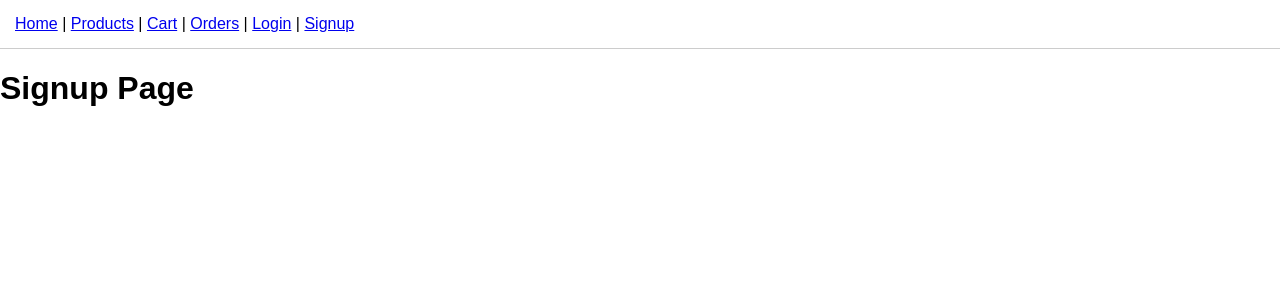
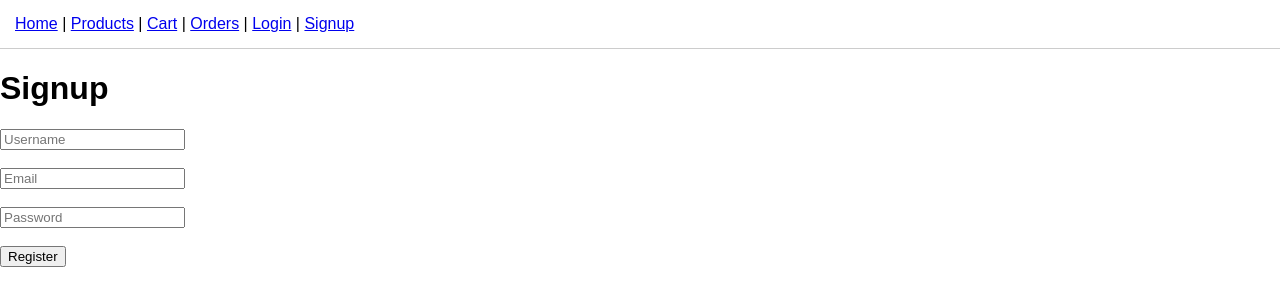
Before and after one commit to jaiganesh2108/Shoply-AI, a React app in the folder frontend/: page /signup in a window 1280 px wide. Shown: the top 306 px of the page. Built offline with nearby package versions, Linux system fonts and the light colour scheme; the HTML template or start-up script is replaced by a standard one.

Commit message:
feat: connecting the login and the logout and signup options

```diff
--- a/frontend/src/api/axios.js
+++ b/frontend/src/api/axios.js
@@ -5,10 +5,19 @@ const api = axios.create({
 });
 
 api.interceptors.request.use((config) => {
-
     const token = localStorage.getItem("access");
 
-    if (token) {
+    const publicRoutes = [
+        "register/",
+        "login/",
+        "refresh/"
+    ];
+
+    const isPublicRoute = publicRoutes.some(route =>
+        config.url.includes(route)
+    );
+
+    if (token && !isPublicRoute) {
         config.headers.Authorization = `Bearer ${token}`;
     }
 
--- a/frontend/src/pages/Signup.jsx
+++ b/frontend/src/pages/Signup.jsx
@@ -1,5 +1,78 @@
+import { useState } from "react";
+import { useNavigate } from "react-router-dom";
+import { registerUser } from "../api/register";
+
 function Signup() {
-  return <h1>Signup Page</h1>;
+    const navigate = useNavigate();
+
+    const [formData, setFormData] = useState({
+        username: "",
+        email: "",
+        password: "",
+    });
+
+    const handleChange = (e) => {
+        setFormData({
+            ...formData,
+            [e.target.name]: e.target.value,
+        });
+    };
+
+    const handleSubmit = async (e) => {
+        e.preventDefault();
+
+        try {
+            await registerUser(formData);
+
+            alert("Registration Successful!");
+            navigate("/login");
+        } catch (error) {
+            console.error(error.response?.data || error);
+            alert("Registration Failed");
+        }
+    };
+
+    return (
+        <div>
+            <h1>Signup</h1>
+
+            <form onSubmit={handleSubmit}>
+                <input
+                    type="text"
+                    name="username"
+                    placeholder="Username"
+                    value={formData.username}
+                    onChange={handleChange}
+                />
+
+                <br /><br />
+
+                <input
+                    type="email"
+                    name="email"
+                    placeholder="Email"
+                    value={formData.email}
+                    onChange={handleChange}
+                />
+
+                <br /><br />
+
+                <input
+                    type="password"
+                    name="password"
+                    placeholder="Password"
+                    value={formData.password}
+                    onChange={handleChange}
+                />
+
+                <br /><br />
+
+                <button type="submit">
+                    Register
+                </button>
+            </form>
+        </div>
+    );
 }
 
 export default Signup;
```
Also changed, not shown: 1 other file (tests, documents, lock files or other folders).
